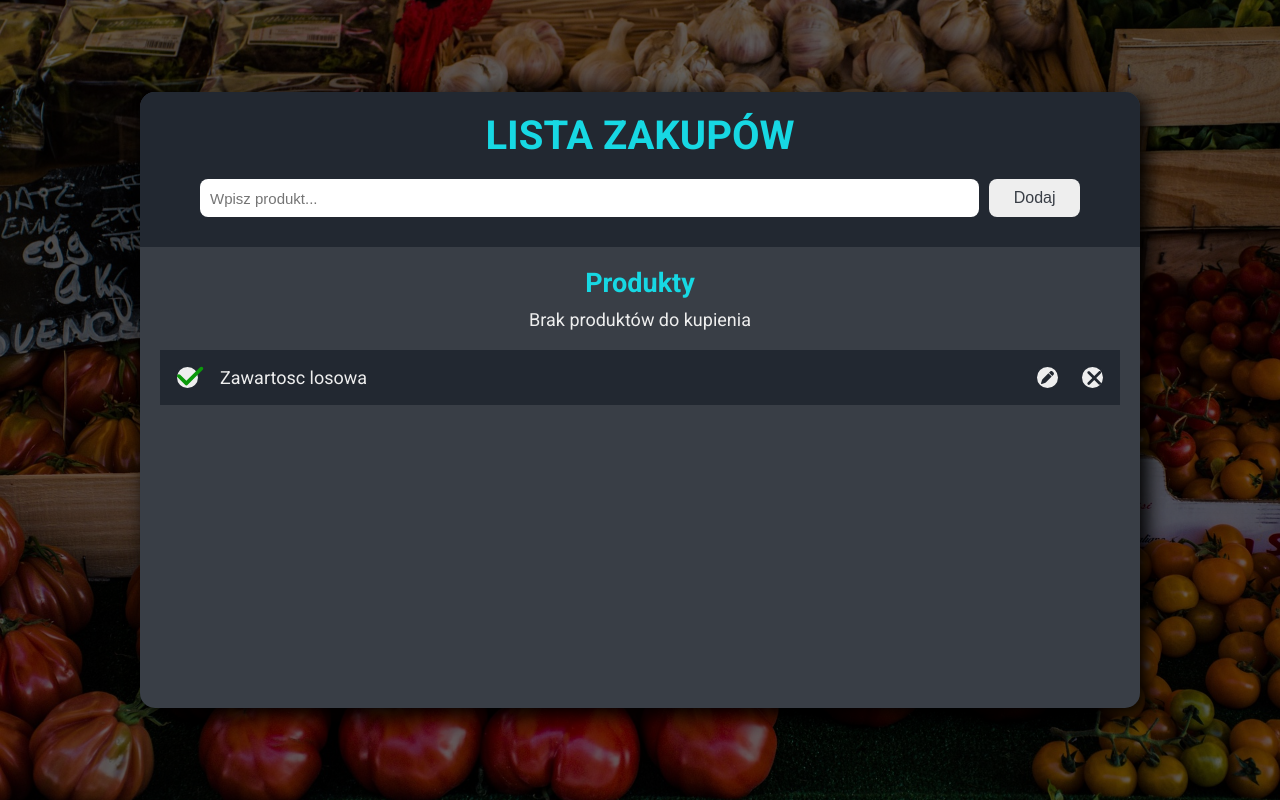
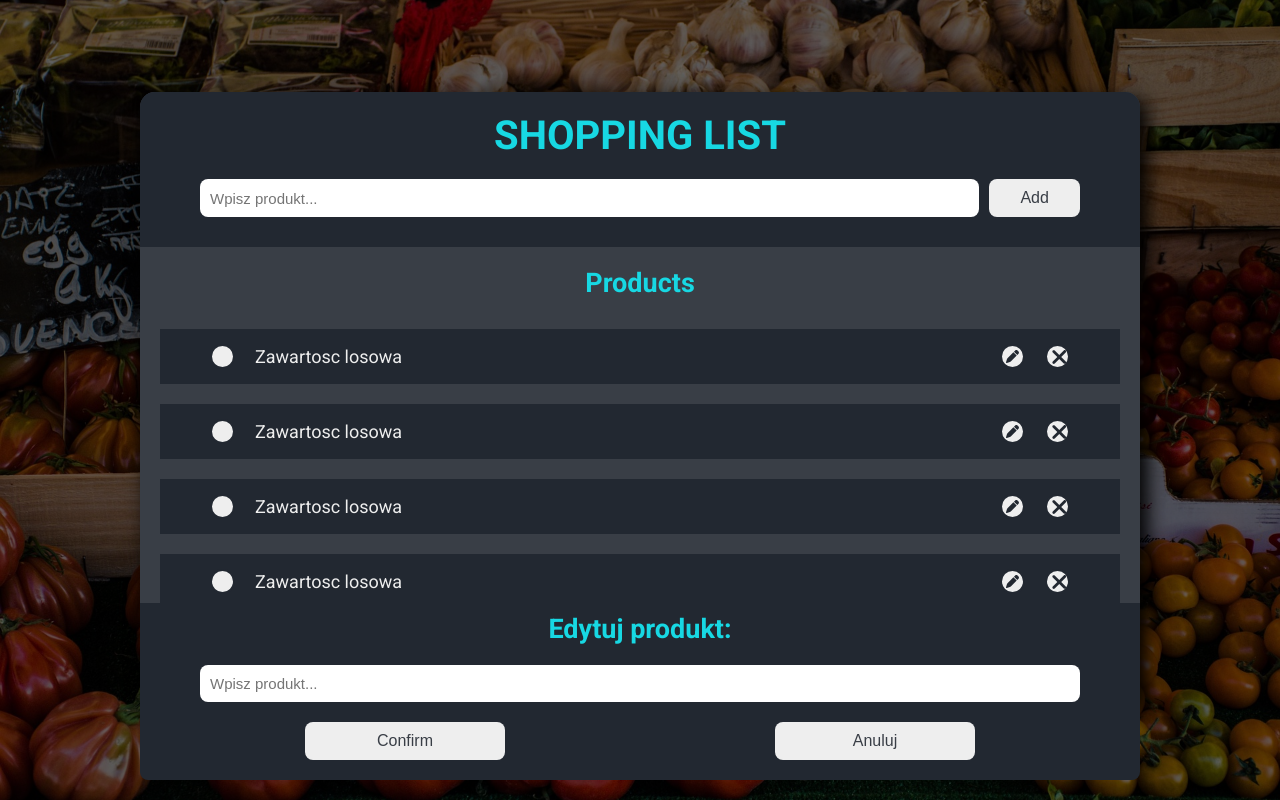
Before and after one commit to Emil-Domagala/shopping_list_vue, a Vue app: page / in a window 1280 px wide. Built offline with nearby package versions, Linux system fonts and the light colour scheme.

Commit message:
added edit component

```diff
--- a/src/App.vue
+++ b/src/App.vue
@@ -1,13 +1,16 @@
 <template>
   <div class="background"></div>
   <shopping-list-wrapper></shopping-list-wrapper>
+  <edit-component></edit-component>
 </template>
 
 <script>
 import shoppingListWrapper from './components/mainBody/shoppingListWrapper.vue';
+import editComponent from './components/edit.vue'
 export default {
   components: {
     shoppingListWrapper,
+    editComponent
   },
 };
 </script>
--- a/src/components/Base/buttonComponent.vue
+++ b/src/components/Base/buttonComponent.vue
@@ -46,10 +46,16 @@ button {
 //   margin-top: 2rem;
 //   margin-bottom: 2rem;
 //   padding: 0 3rem;
-//   .apply-button,
-//   .cancel-button {
-//     @include button;
-//     width: 150px;
-//   }
+//
 // }
+
+.edit-button {
+  width: 150px;
+}
+
+@media screen and (min-width: 992px) {
+  .edit-button {
+    width: 200px;
+  }
+}
 </style>
--- a/src/components/edit.vue
+++ b/src/components/edit.vue
@@ -0,0 +1,76 @@
+<template>
+  <div class="edit-wrapper">
+    <div class="h2"><h2>Edytuj produkt:</h2></div>
+    <div class="edit-input-wrapper">
+      <imput-component></imput-component>
+    </div>
+    <div class="edit-buttons-wrapper">
+      <buttonComponent mode="edit-button">Confirm</buttonComponent>
+
+      <buttonComponent mode="edit-button">Anuluj</buttonComponent>
+    </div>
+  </div>
+</template>
+
+<script>
+import imputComponent from './Base/inputComponent.vue';
+import buttonComponent from './Base/buttonComponent.vue';
+
+export default {
+  components: {
+    imputComponent,
+    buttonComponent,
+  },
+};
+</script>
+
+<style lang="scss" scoped>
+@use '../assets/colors.scss';
+.edit-wrapper {
+  position: absolute;
+  bottom: 0;
+//   display: none;
+
+  flex-direction: column;
+  align-items: center;
+  width: 100vw;
+  background-color: colors.$dark-bgc;
+  z-index: 9;
+  .h2 {
+    display: flex;
+    justify-content: center;
+    margin: 1rem 0 2rem 0;
+    // margin-top: 1rem;
+    // margin-bottom: 2rem;
+    font-size: 1.8rem;
+
+    color: colors.$main-color;
+  }
+  .edit-input-wrapper {
+    width: 100%;
+    padding: 0 3rem;
+  }
+  .edit-buttons-wrapper {
+    display: flex;
+    flex-direction: row;
+    justify-content: space-around;
+    width: 100%;
+    margin-top: 2rem;
+    margin-bottom: 2rem;
+    padding: 0 3rem;
+  }
+}
+
+@media screen and (min-width: 992px) {
+  .edit-wrapper {
+    bottom: 20px;
+    width: 1000px;
+    border-bottom-left-radius: 8px;
+    border-bottom-right-radius: 8px;
+
+    .edit-input-wrapper {
+      padding: 0 6rem;
+    }
+  }
+}
+</style>
--- a/src/components/listItems/items.vue
+++ b/src/components/listItems/items.vue
@@ -1,10 +1,9 @@
 <template>
-  <li class="item">
+  <li class="item" :class="{ done: isDone }">
     <div class="content-box">
-      <div class="check-box-padding">
+      <div class="check-box-padding" @click="isDoneToggle">
         <div class="check-box">
           <font-awesome-icon icon="fa-check" class="font-awesome" />
-
         </div>
       </div>
       <div class="content">Zawartosc losowa</div>
@@ -12,19 +11,38 @@
     <div class="tool-box">
       <div class="edit-padding">
         <div class="edit-box">
-            <font-awesome-icon icon="fa-pen" class="font-awesome" />
-
+          <font-awesome-icon icon="fa-pen" class="font-awesome" />
         </div>
       </div>
       <div class="delete-padding">
         <div class="delete-box">
-            <font-awesome-icon icon="fa-xmark" class="font-awesome" />
-
+          <font-awesome-icon icon="fa-xmark" class="font-awesome" />
         </div>
       </div>
     </div>
   </li>
 </template>
+
+<script>
+export default {
+  data() {
+    return {
+      isDone: false,
+    };
+  },
+  methods: {
+    isDoneToggle() {
+      if (this.isDone === false) {
+        this.isDone = true;
+        console.log('if ' + this.isDone);
+        return;
+      }
+      this.isDone = false;
+      console.log('else ' + this.isDone);
+    },
+  },
+};
+</script>
 
 <style lang="scss" scoped>
 @use '../../assets/colors';
@@ -59,7 +77,7 @@
       color: colors.$dark-bgc;
       border-radius: 50%;
       .font-awesome {
-        // display: none;
+        display: none;
         position: absolute;
         bottom: -3px;
         color: colors.$done;
@@ -115,7 +133,7 @@
         background-color: colors.$text-color;
         color: colors.$dark-bgc;
         border-radius: 50%;
-        .font-awesome  {
+        .font-awesome {
           bottom: -1px;
           left: 4px;
           font-size: 22px;
@@ -145,4 +163,10 @@
     }
   }
 }
+
+@media screen and (min-width: 992px) {
+  .item {
+    padding: 0.5rem 4rem;
+  }
+}
 </style>
--- a/src/components/mainBody/bottomPart.vue
+++ b/src/components/mainBody/bottomPart.vue
@@ -1,11 +1,28 @@
 <template>
   <div class="bottom">
     <div class="sub-title">
-      <div class="h2"><h2>Produkty</h2></div>
-      <div class="warning">Brak produktów do kupienia</div>
+      <div class="h2"><h2>Products</h2></div>
+      <!-- <div class="warning">Brak produktów do kupienia</div> -->
     </div>
 
     <ul class="list">
+      <items></items>
+      <items></items>
+      <items></items>
+      <items></items>
+      <items></items>
+      <items></items>
+      <items></items>
+      <items></items>
+      <items></items>
+      <items></items>
+      <items></items>
+      <items></items>
+      <items></items>
+      <items></items>
+      <items></items>
+      <items></items>
+      <items></items>
       <items></items>
     </ul>
   </div>
@@ -25,8 +42,7 @@ export default {
 @use '../../assets/colors';
 .bottom {
   // Tu trzeba zczytać h top i odjac od 100vh do max-h
-  // max-height: calc(100vh - 156px);
-  overflow: scroll;
+
   .sub-title {
     display: flex;
     flex-direction: column;
@@ -43,6 +59,9 @@ export default {
   }
   .list {
     padding: 0 2rem 1.5rem 2rem;
+    max-height: calc(100vh - 156px);
+  overflow: scroll;
+  scroll-behavior: smooth;
   }
 }
 </style>
--- a/src/components/mainBody/topPart.vue
+++ b/src/components/mainBody/topPart.vue
@@ -1,9 +1,9 @@
 <template>
   <div class="top">
-    <h1>Lista Zakupów</h1>
+    <h1>Shopping list</h1>
     <div class="main-input-wrapper">
       <imputComponent></imputComponent>
-      <buttonComponent mode="main-button">Dodaj</buttonComponent>
+      <buttonComponent mode="main-button">Add</buttonComponent>
     </div>
   </div>
 </template>
```
